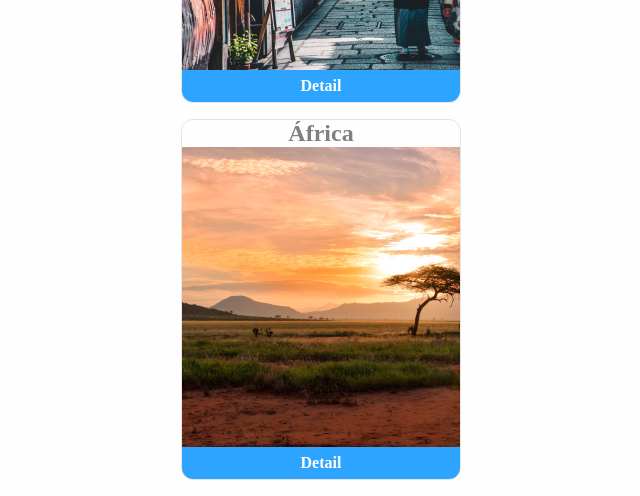
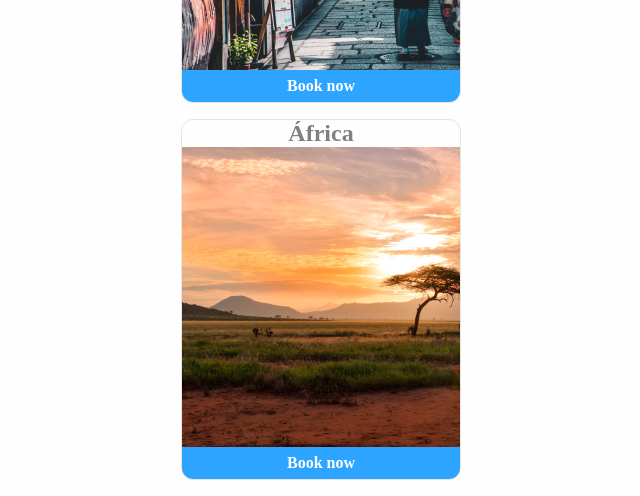
Before and after one commit to lroperod/Luis-Ropero-Final-Project-front-202301-mal, a React (Create React App) app: page /home in a window 1280 px wide. Shown: the part 274-770 px from the top of the page, without its empty margins (319-959 px from the left). Built offline with nearby package versions, Linux system fonts and the light colour scheme.

Commit message:
add link to travel button

```diff
--- a/src/features/user/components/continents/continent-card/ContinentCard.tsx
+++ b/src/features/user/components/continents/continent-card/ContinentCard.tsx
@@ -1,4 +1,5 @@
 import React, { FC } from 'react';
+import { Link } from 'react-router-dom';
 import { Continent } from '../../../../../shared/data/continent';
 import {
   ButtonContinentStyled,
@@ -14,7 +15,9 @@ const ContinentCard: FC<Continent> = ({ imageURL, nameContinent, alt }) => {
       <ImageContinentStyled>
         {<img src={imageURL} alt={alt}></img>}
       </ImageContinentStyled>
-      <ButtonContinentStyled>Detail</ButtonContinentStyled>
+      <Link to={'/travel'} style={{ textDecoration: 'none' }}>
+        <ButtonContinentStyled>Book now</ButtonContinentStyled>
+      </Link>
     </CardContainer>
   );
 };
```
